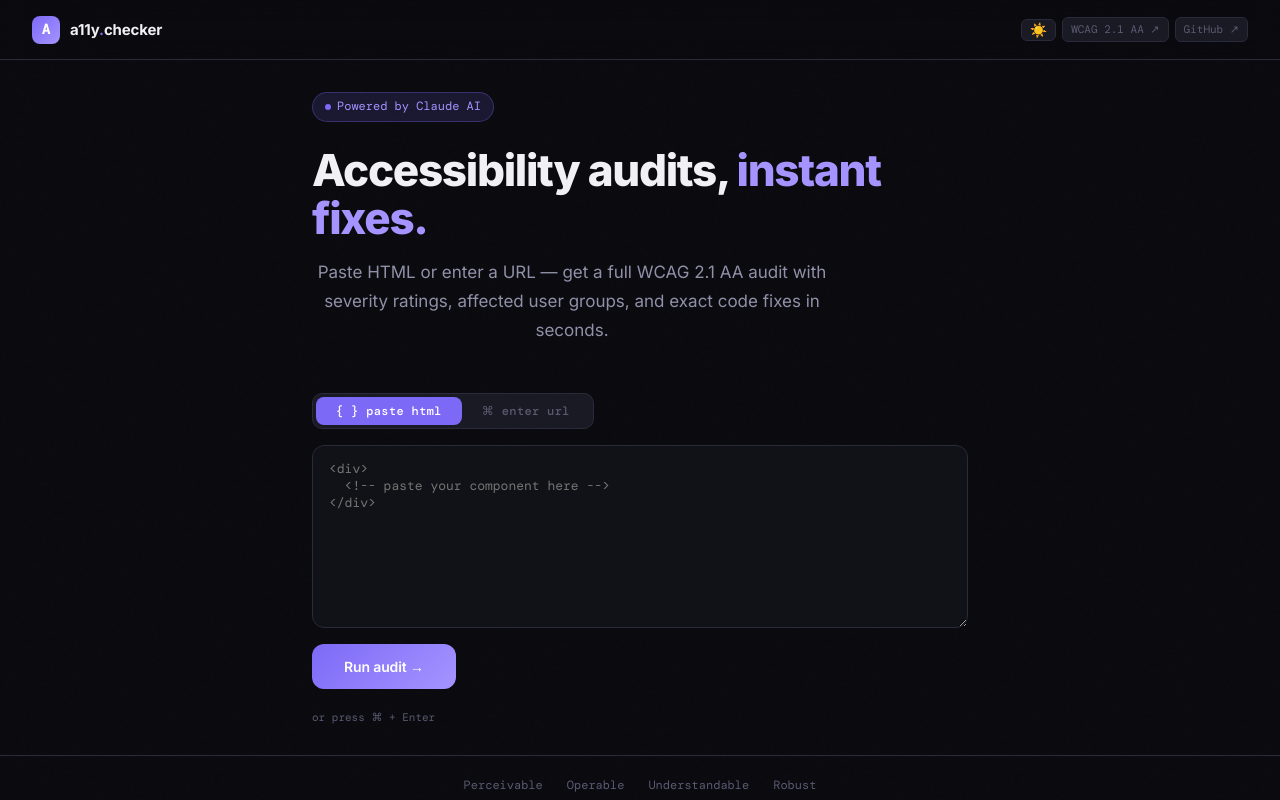
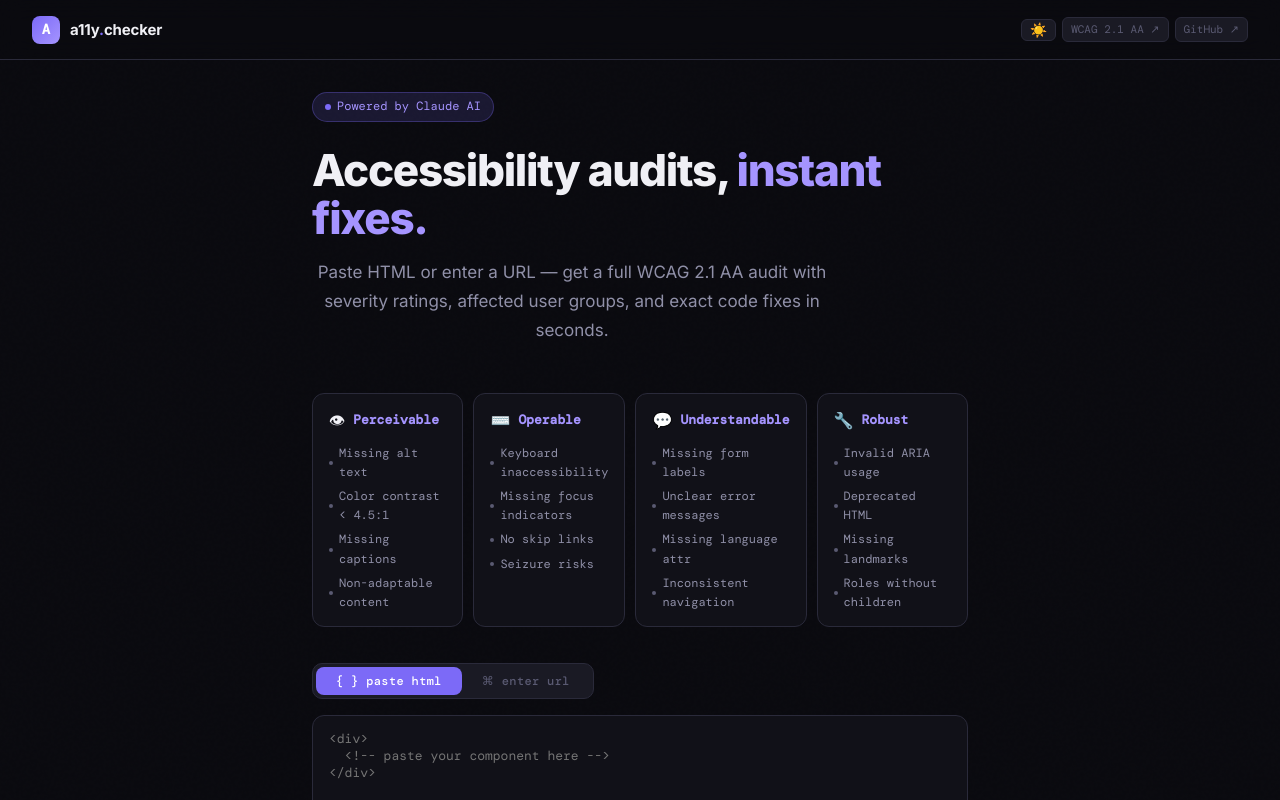
Before and after one commit to sinhapiya123/a11y-checker, a React (Vite) app: page / in a window 1280 px wide. Shown: the top 800 px of the page. Built offline with nearby package versions, Linux system fonts and the light colour scheme; a web font is replaced by a local one.

Commit message:
fix: friendly error messages for wrong input mode and fetch failures

```diff
--- a/src/App.tsx
+++ b/src/App.tsx
@@ -268,6 +268,63 @@ export default function App() {
           affected user groups, and exact code fixes in seconds.
         </p>
 
+        {/* Info section */}
+        <div style={{
+          display: 'grid', gridTemplateColumns: 'repeat(4, 1fr)',
+          gap: 10, marginBottom: 36,
+        }}>
+          {[
+            {
+              icon: '👁',
+              title: 'Perceivable',
+              items: ['Missing alt text', 'Color contrast < 4.5:1', 'Missing captions', 'Non-adaptable content'],
+            },
+            {
+              icon: '⌨️',
+              title: 'Operable',
+              items: ['Keyboard inaccessibility', 'Missing focus indicators', 'No skip links', 'Seizure risks'],
+            },
+            {
+              icon: '💬',
+              title: 'Understandable',
+              items: ['Missing form labels', 'Unclear error messages', 'Missing language attr', 'Inconsistent navigation'],
+            },
+            {
+              icon: '🔧',
+              title: 'Robust',
+              items: ['Invalid ARIA usage', 'Deprecated HTML', 'Missing landmarks', 'Roles without children'],
+            },
+          ].map(section => (
+            <div key={section.title} style={{
+              background: 'var(--bg2)',
+              border: '1px solid var(--border)',
+              borderRadius: 'var(--radius)',
+              padding: '14px 16px',
+            }}>
+              <div style={{ display: 'flex', alignItems: 'center', gap: 8, marginBottom: 10 }}>
+                <span style={{ fontSize: 16 }}>{section.icon}</span>
+                <span style={{
+                  fontSize: 13, fontWeight: 600, color: 'var(--accent2)',
+                  fontFamily: 'var(--mono)',
+                }}>{section.title}</span>
+              </div>
+              <ul style={{ margin: 0, padding: 0, listStyle: 'none', display: 'flex', flexDirection: 'column', gap: 5 }}>
+                {section.items.map(item => (
+                  <li key={item} style={{ display: 'flex', alignItems: 'center', gap: 6 }}>
+                    <span style={{
+                      width: 4, height: 4, borderRadius: '50%',
+                      background: 'var(--text3)', flexShrink: 0,
+                    }} />
+                    <span style={{ fontSize: 12, color: 'var(--text2)', fontFamily: 'var(--mono)' }}>
+                      {item}
+                    </span>
+                  </li>
+                ))}
+              </ul>
+            </div>
+          ))}
+        </div>
+
         <AuditForm
           onResult={(r, label) => {
             setResult(r)
--- a/src/components/AuditForm.tsx
+++ b/src/components/AuditForm.tsx
@@ -24,17 +24,50 @@ export default function AuditForm({ onResult, onLoading, onError }: Props) {
     onLoading(true)
     onError('')
     onResult(null, '')
+
     try {
+      // Validate input before running
+      if (mode === 'url') {
+        const trimmed = url.trim()
+        if (!trimmed) throw new Error('Please enter a URL to audit.')
+
+        // Check if user pasted HTML into URL field
+        if (trimmed.startsWith('<') || trimmed.includes('</')) {
+          throw new Error('Looks like you pasted HTML — switch to the "paste html" tab instead.')
+        }
+      }
+
+      if (mode === 'paste') {
+        const trimmed = html.trim()
+        if (!trimmed) throw new Error('Please paste some HTML to audit.')
+
+        // Check if user pasted a URL into HTML field
+        if (/^https?:\/\//i.test(trimmed) || /^www\./i.test(trimmed)) {
+          throw new Error('Looks like you entered a URL — switch to the "enter url" tab instead.')
+        }
+      }
+
       const normalizedUrl = normalizeUrl(url)
       const source = mode === 'url' ? await fetchHtmlFromUrl(normalizedUrl) : html
       if (!source.trim()) throw new Error('Nothing to audit — paste HTML or enter a URL.')
+
       const result = await runAudit(source)
-      // label: use URL or first 60 chars of HTML
       const label = mode === 'url' ? normalizedUrl : html.slice(0, 60).replace(/\n/g, ' ')
       onResult(result, label)
     } catch (e: any) {
-      onError(e.message)
+      // Map technical errors to friendly messages
+      const msg: string = e.message ?? ''
+      if (msg.includes('Unterminated string') || msg.includes('JSON')) {
+        onError('The page returned too much content to parse. Try a smaller HTML snippet using the "paste html" tab instead.')
+      } else if (msg.includes('Internal Server Error')) {
+        onError('Could not fetch that URL — the server blocked the request. Try pasting the page\'s HTML directly using the "paste html" tab.')
+      } else if (msg.includes('Failed to fetch URL')) {
+        onError('Could not reach that URL. Check that it\'s public and try again.')
+      } else {
+        onError(msg)
+      }
     }
+
     onLoading(false)
   }
 
```
